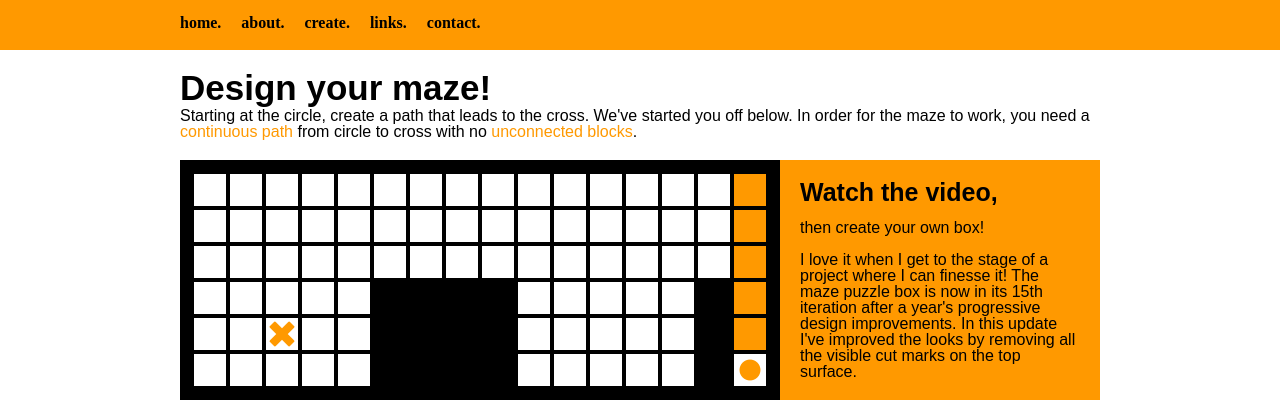
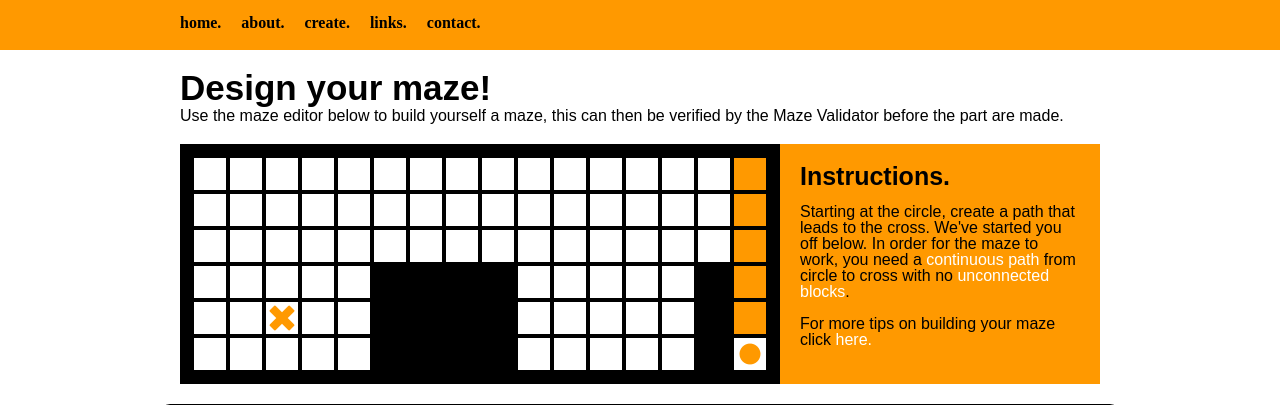
Before and after one commit to mattvenn/mazepuzzlebox, a Django app: page /create in a window 1280 px wide. Shown: the part 120-525 px from the top of the page. Run offline with Django 3.2, Linux system fonts and the light colour scheme; parts of the project's set-up code (start-up, migrations or seed data) failed here and were passed over; some libraries are stand-ins or nearby versions.

Commit message:
updated create page

```diff
--- a/external/style.css
+++ b/external/style.css
@@ -318,9 +318,9 @@ width: 400px;
 	padding:20px 20px;
 	margin:20px 0 0;
 }
-#maze-text a {color:black;}
+#maze-text a {color:white;}
 #maze-text a:hover{
-	color:white;
+	color:black;
 	text-decoration:none;
 }
 #validator {
--- a/templates/create.html
+++ b/templates/create.html
@@ -10,7 +10,7 @@
 {% block content %}
 <div id="content" class="clearfix">
 <h1>Design your maze!</h1>
-<p>Starting at the circle, create a path that leads to the cross. We've started you off below. In order for the maze to work, you need a <a href="/tips.html#continuous-path">continuous path</a> from circle to cross with no <a href="/tips.html#unconnected-blocks">unconnected blocks</a>.</p>
+<p>Use the maze editor below to build yourself a maze, this can then be verified by the Maze Validator before the part are made.</p>
 <div class="maze" id="maze">
 <table>
   <tbody>
@@ -125,7 +125,7 @@
   </tbody>
 </table>
 </div>
-<div id="maze-text"><h2>Watch the video,</h2><p>then create your own box!</p><br><p>I love it when I get to the stage of a project where I can finesse it! The maze puzzle box is now in its 15th iteration after a year's progressive design improvements. In this update I've improved the looks by removing all the visible cut marks on the top surface.</p></div>
+<div id="maze-text"><h2>Instructions.</h2><p>Starting at the circle, create a path that leads to the cross. We've started you off below. In order for the maze to work, you need a <a href="/tips.html#continuous-path">continuous path</a> from circle to cross with no <a href="/tips.html#unconnected-blocks">unconnected blocks</a>.</p><br><p>For more tips on building your maze click <a href="/tips.html">here.</a></div>
 </div><!--END CONTENT-->
 <div id="validator" class="clearfix">
 	<div id="validator-top">
```
